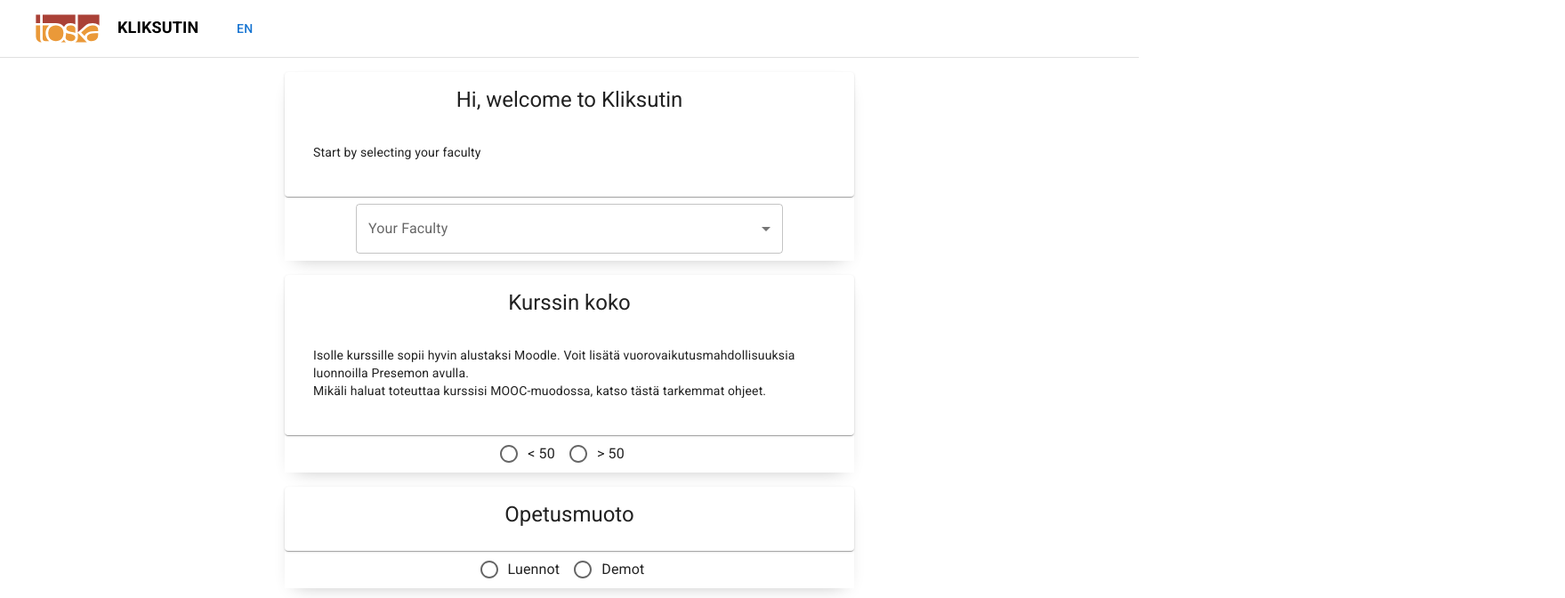
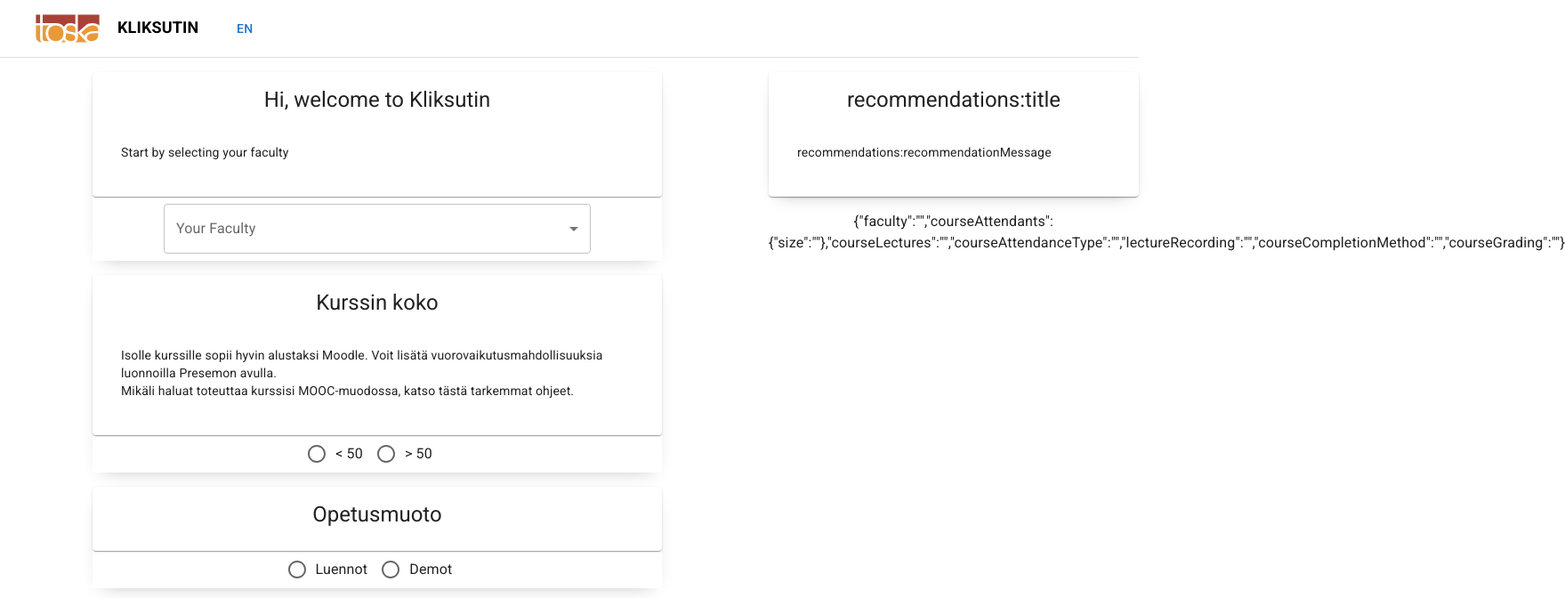
Before and after one commit to UniversityOfHelsinkiCS/kliksutin, a React (Create React App) app: page / in a window 1280 px wide. Shown: the top 672 px of the page at 89% size, 1759 px wide, since content can reach past the window. Built offline with nearby package versions, Linux system fonts and the light colour scheme.

Commit message:
Create new column for recommendations section

```diff
--- a/src/client/components/Form/Form.tsx
+++ b/src/client/components/Form/Form.tsx
@@ -1,5 +1,5 @@
 import React from 'react'
-import { Button, Container } from '@mui/material'
+import { Button, Grid } from '@mui/material'
 import { useForm } from 'react-hook-form'
 
 import CourseSize from './CourseSize'
@@ -9,12 +9,14 @@ import CourseRecord from './CourseRecord'
 import CourseMethods from './CourseMethods'
 import CourseGrading from './CourseGrading'
 import SelectFaculty from './SelectFaculty'
+import Recommendations from './Recommendations'
 
 const Form = () => {
-  const { handleSubmit, control, watch } = useForm({
+  const { handleSubmit, control, watch, getValues } = useForm({
     mode: 'onBlur',
     shouldUnregister: true,
     defaultValues: {
+      faculty: '',
       courseAttendanceType: '',
       courseAttendants: {
         size: '',
@@ -32,7 +34,8 @@ const Form = () => {
     console.log(submittedData)
   }
   return (
-    <Container>
+    <Grid container spacing={2}>
+      <Grid item xs={8}>
         <form onSubmit={handleSubmit(onSubmit)}>
           <SelectFaculty control={control} />
           <CourseSize control={control} watch={watch} />
@@ -43,7 +46,12 @@ const Form = () => {
           <CourseGrading control={control} />
           <Button onClick={handleSubmit(onSubmit)}>Submit</Button>
         </form>
-    </Container>
+      </Grid>
+      <Grid item xs={4}>
+        <Recommendations />
+        <p>{JSON.stringify(getValues())}</p>
+      </Grid>
+    </Grid>
   )
 }
 
--- /dev/null
+++ b/src/client/components/Form/Recommendations.tsx
@@ -0,0 +1,28 @@
+import React from 'react'
+import { Box, Card, CardContent, Typography } from '@mui/material'
+import { Trans, useTranslation } from 'react-i18next'
+import styles from './styles'
+
+const Recommendations = () => {
+  useTranslation()
+  const classes = styles.cardStyles
+
+  return (
+    <Box sx={classes.card}>
+      <Card>
+        <CardContent>
+          <Typography variant="h5" sx={classes.heading} component="div">
+            <Trans i18nKey="recommendations:title" />
+          </Typography>
+          <Box sx={classes.content}>
+            <Typography variant="body2">
+              <Trans i18nKey="recommendations:recommendationMessage" />
+            </Typography>
+          </Box>
+        </CardContent>
+      </Card>
+    </Box>
+  )
+}
+
+export default Recommendations
```
Lines whose indentation alone changed are shown as unchanged.
